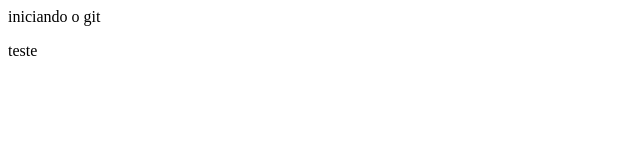
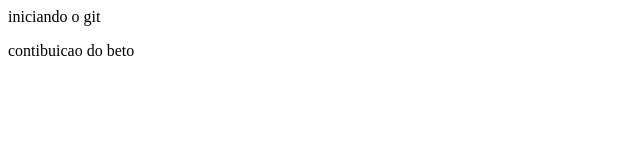
Before and after one commit to anlopes/site-git2, a plain HTML site: page contato.html in a window 1280 px wide. Shown: the full height of the page, 0-640 px from the left. Drawn offline with Linux system fonts and the light colour scheme.

Commit message:
contrib do beto

```diff
--- a/contato.html
+++ b/contato.html
@@ -5,6 +5,8 @@
 
 <body>
 <p>iniciando o git</p>
-teste
+
+
+contibuicao do beto
 </body>
 </html>
```
